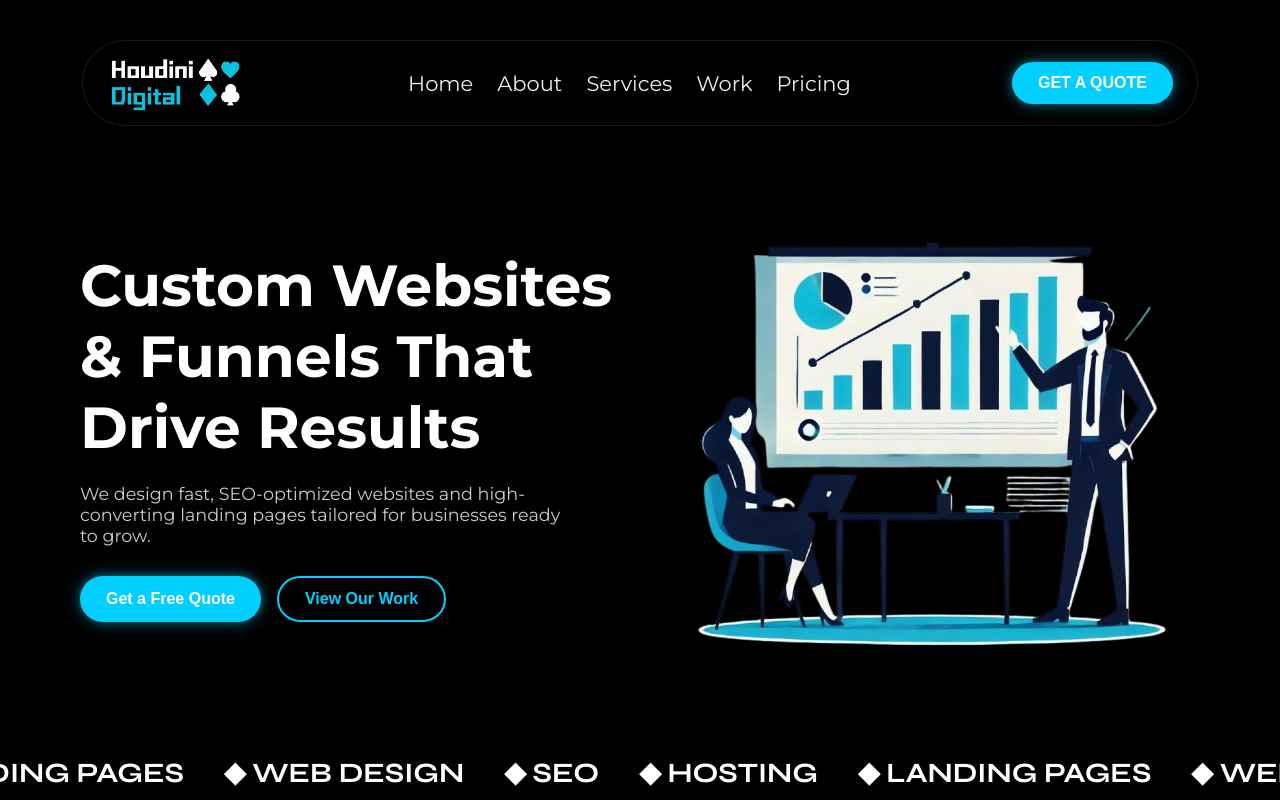
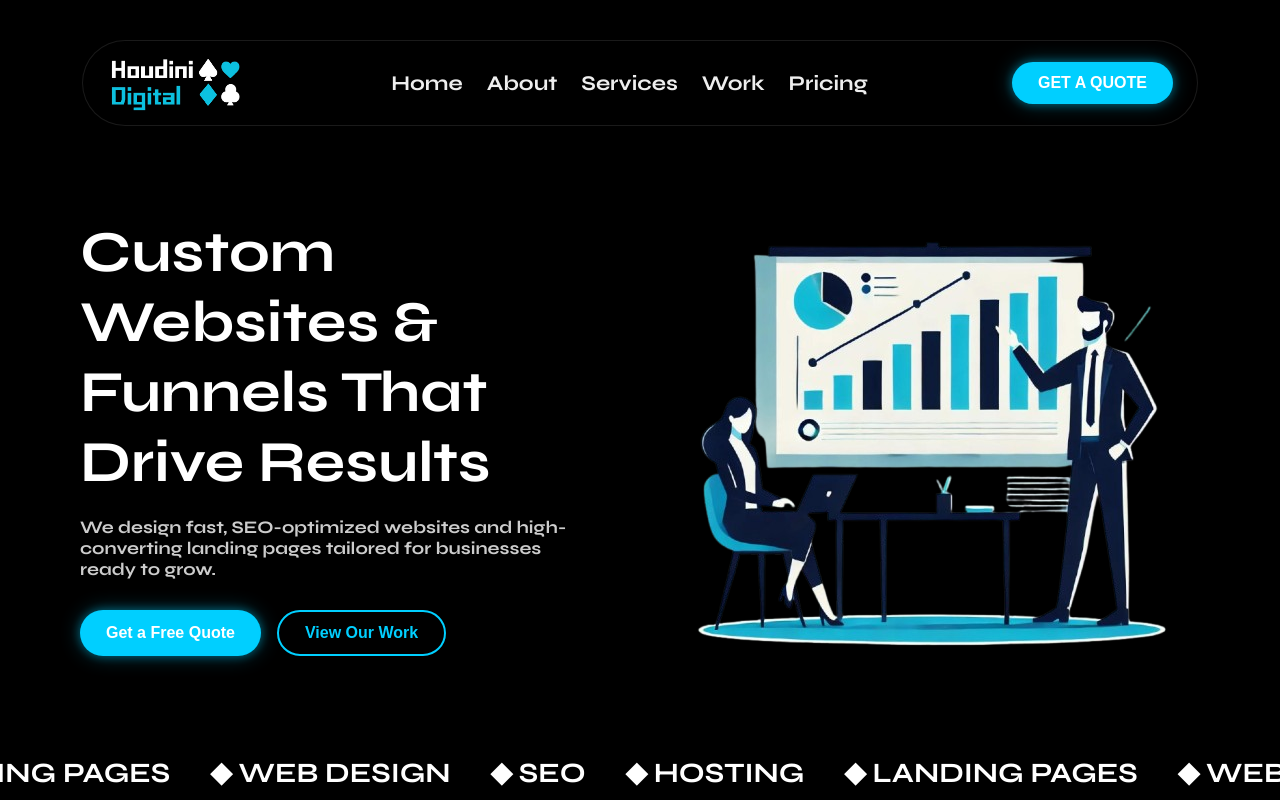
Before and after one commit to KamalLalloo/houdini-digital-website, a Next.js app: page / in a window 1280 px wide. Shown: the top 800 px of the page. Built offline with nearby package versions, Linux system fonts and the light colour scheme.

Commit message:
Fix layout export: apply syne font instead of exporting it

```diff
--- a/src/app/layout.tsx
+++ b/src/app/layout.tsx
@@ -6,13 +6,12 @@ const montserrat = Montserrat({
   weight: ["400", "600", "700"],
   display: "swap",
 });
-export const syne = Syne({
+
+const syne = Syne({
   subsets: ["latin"],
   weight: ["700"],
   display: "swap",
 });
-
-// Apply Montserrat globally (as already done), Syne is used only in the Marquee component
 
 export const metadata = {
   title: "Houdini Digital",
@@ -25,7 +24,7 @@ export default function RootLayout({
   children: React.ReactNode;
 }) {
   return (
-    <html lang="en" className={montserrat.className}>
+    <html lang="en" className={`${montserrat.className} ${syne.className}`}>
       <body>{children}</body>
     </html>
   );
```
